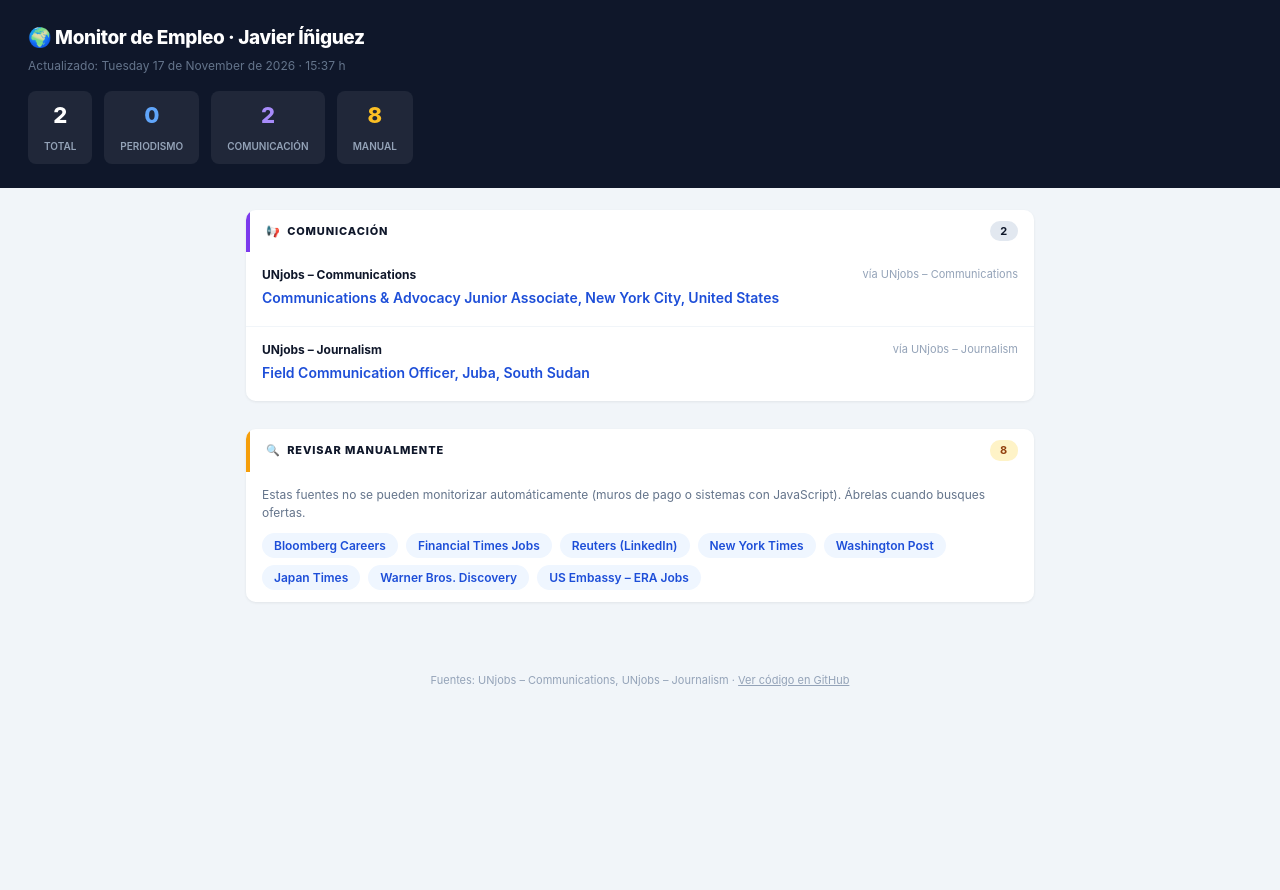
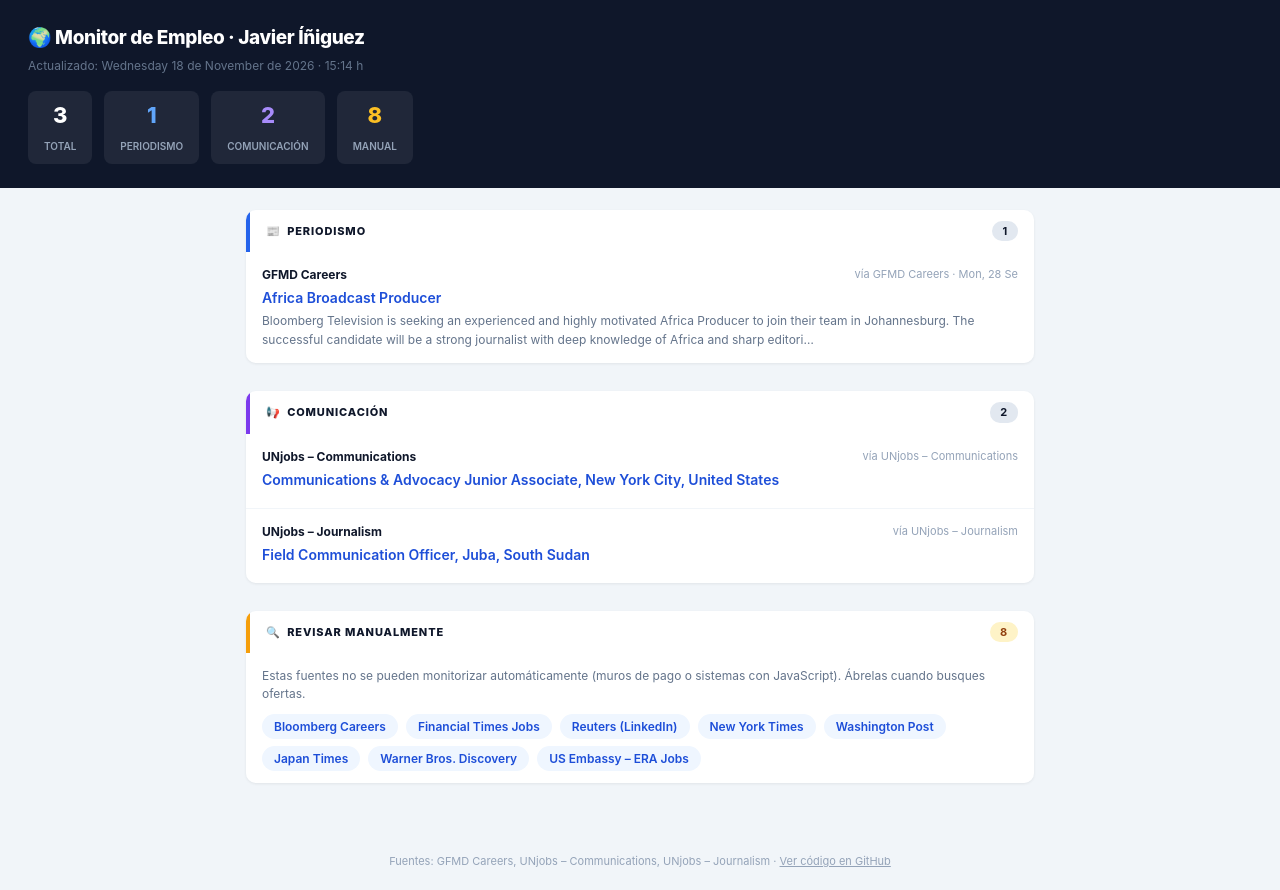
Before and after one commit to JavierIniguezz/monitor-empleo, a plain HTML site: page index.html in a window 1280 px wide. Before the commit the page ends 800 px from the top, so only its background shows below. Drawn offline with Linux system fonts and the light colour scheme.

Commit message:
🔄 Actualización 18/11/2026 15:14

```diff
--- a/index.html
+++ b/index.html
@@ -48,10 +48,10 @@
 <body>
 <header class="main">
   <h1>🌍 Monitor de Empleo · Javier Íñiguez</h1>
-  <p>Actualizado: Tuesday 17 de November de 2026 · 15:37 h</p>
+  <p>Actualizado: Wednesday 18 de November de 2026 · 15:14 h</p>
   <div class="stats">
-    <div class="stat"><b>2</b><small>Total</small></div>
-    <div class="stat"><b style="color:#60a5fa">0</b><small>Periodismo</small></div>
+    <div class="stat"><b>3</b><small>Total</small></div>
+    <div class="stat"><b style="color:#60a5fa">1</b><small>Periodismo</small></div>
     <div class="stat"><b style="color:#a78bfa">2</b><small>Comunicación</small></div>
     <div class="stat"><b style="color:#fbbf24">8</b><small>Manual</small></div>
   </div>
@@ -59,6 +59,21 @@
 <main>
 
 
+        <section class="group">
+          <header class="group-head" style="border-color:#2563eb">
+            <span>📰&nbsp; Periodismo</span>
+            <span class="badge">1</span>
+          </header>
+
+        <article class="card">
+          <div class="card-top">
+            <span class="company">GFMD Careers</span>
+            <span class="meta">vía GFMD Careers · Mon, 28 Se</span>
+          </div>
+          <a href="https://gfmd.info/careers/africa-broadcast-producer/" target="_blank" rel="noopener" class="job-link">Africa Broadcast Producer</a>
+          <p class="desc">Bloomberg Television is seeking an experienced and highly motivated Africa Producer to join their team in Johannesburg. The successful candidate will be a strong journalist with deep knowledge of Africa and sharp editori…</p>
+        </article>
+        </section>
 
         <section class="group">
           <header class="group-head" style="border-color:#7c3aed">
@@ -99,7 +114,7 @@
         </section>
 </main>
 <footer>
-  Fuentes: UNjobs – Communications, UNjobs – Journalism ·
+  Fuentes: GFMD Careers, UNjobs – Communications, UNjobs – Journalism ·
   <a href="https://github.com/JavierIniguezz/monitor-empleo">Ver código en GitHub</a>
 </footer>
 </body>
```
